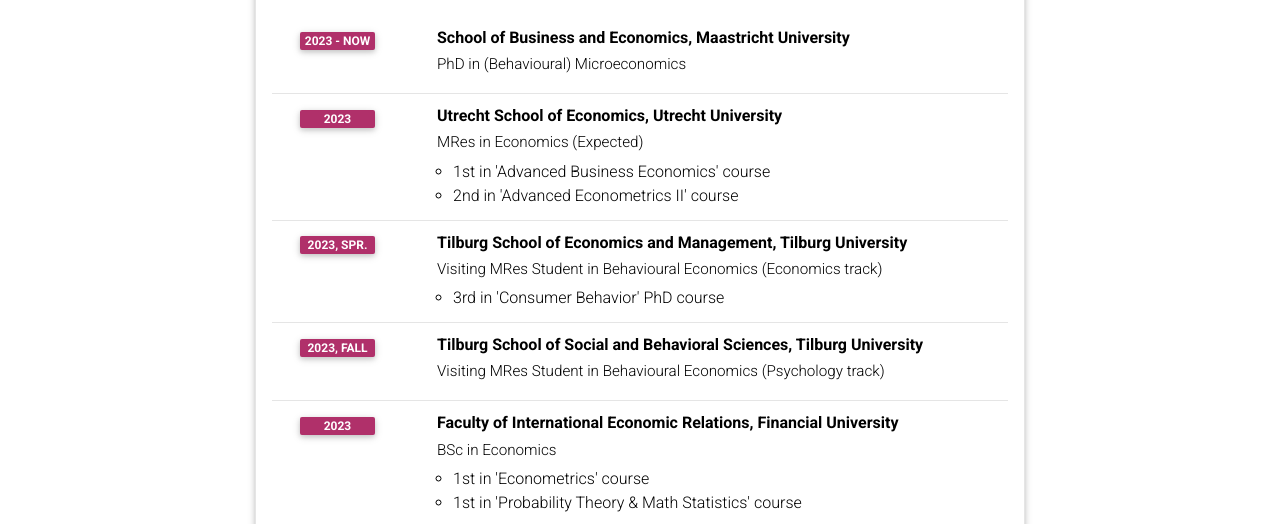
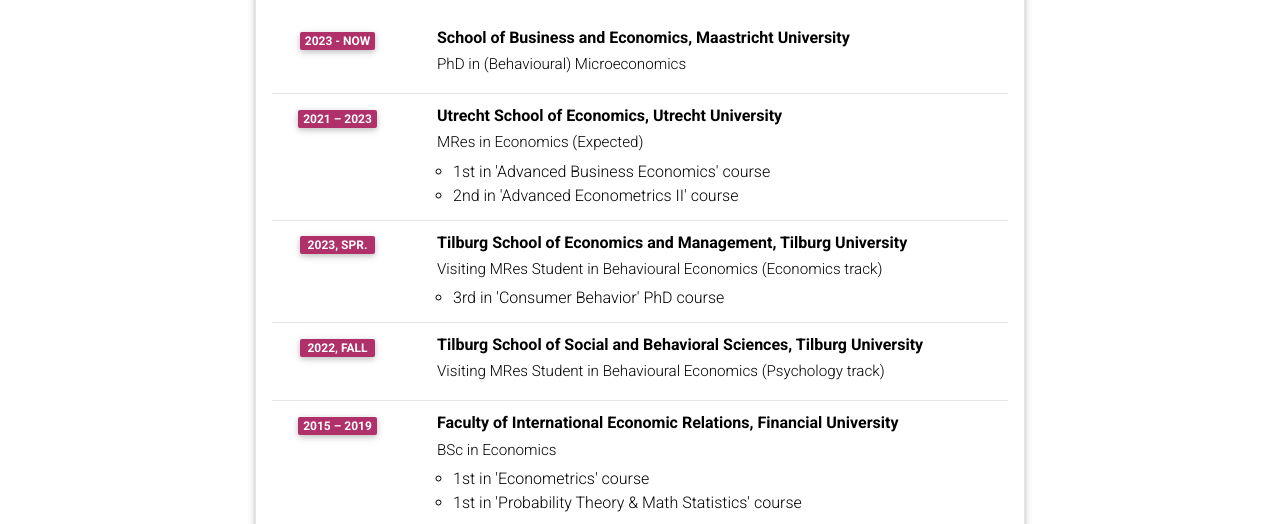
Before and after one commit to egorbronnikov/egorbronnikov.github.io, a Jekyll site: the page built from _pages/cv.md, in a window 1280 px wide and 900 px high, scrolled down 834 px. Shown: the part 148-672 px from the top of the window. Built offline with Jekyll 4.4.1, drawn with Linux system fonts in a browser that asks for light colours; comment, search, counter and statistics services are not loaded; a style sheet for code colours, icons or effects is not loaded.

Commit message:
Update cv.yml

```diff
--- a/_data/cv.yml
+++ b/_data/cv.yml
@@ -31,7 +31,7 @@
       year: 2023 - now
     - title: Utrecht School of Economics, Utrecht University
       institution: MRes in Economics (Expected)
-      year: 2023
+      year: 2021 – 2023
       description:
         - 1st in 'Advanced Business Economics' course
         - 2nd in 'Advanced Econometrics II' course
@@ -42,10 +42,10 @@
         - 3rd in 'Consumer Behavior' PhD course
     - title: Tilburg School of Social and Behavioral Sciences, Tilburg University
       institution: Visiting MRes Student in Behavioural Economics (Psychology track)
-      year: 2023, fall
+      year: 2022, fall
     - title: Faculty of International Economic Relations, Financial University
       institution: BSc in Economics
-      year: 2023
+      year: 2015 – 2019
       description:
         - 1st in 'Econometrics' course
         - 1st in 'Probability Theory & Math Statistics' course
```
